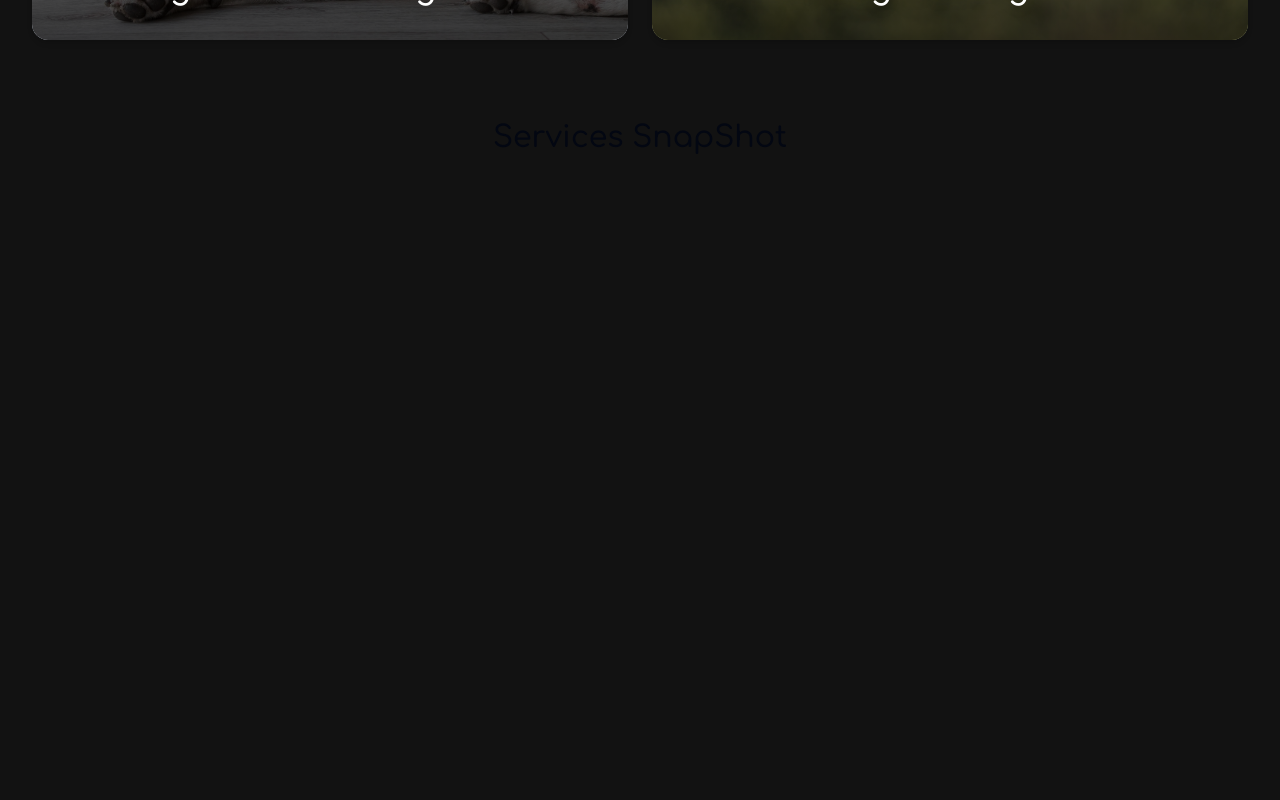
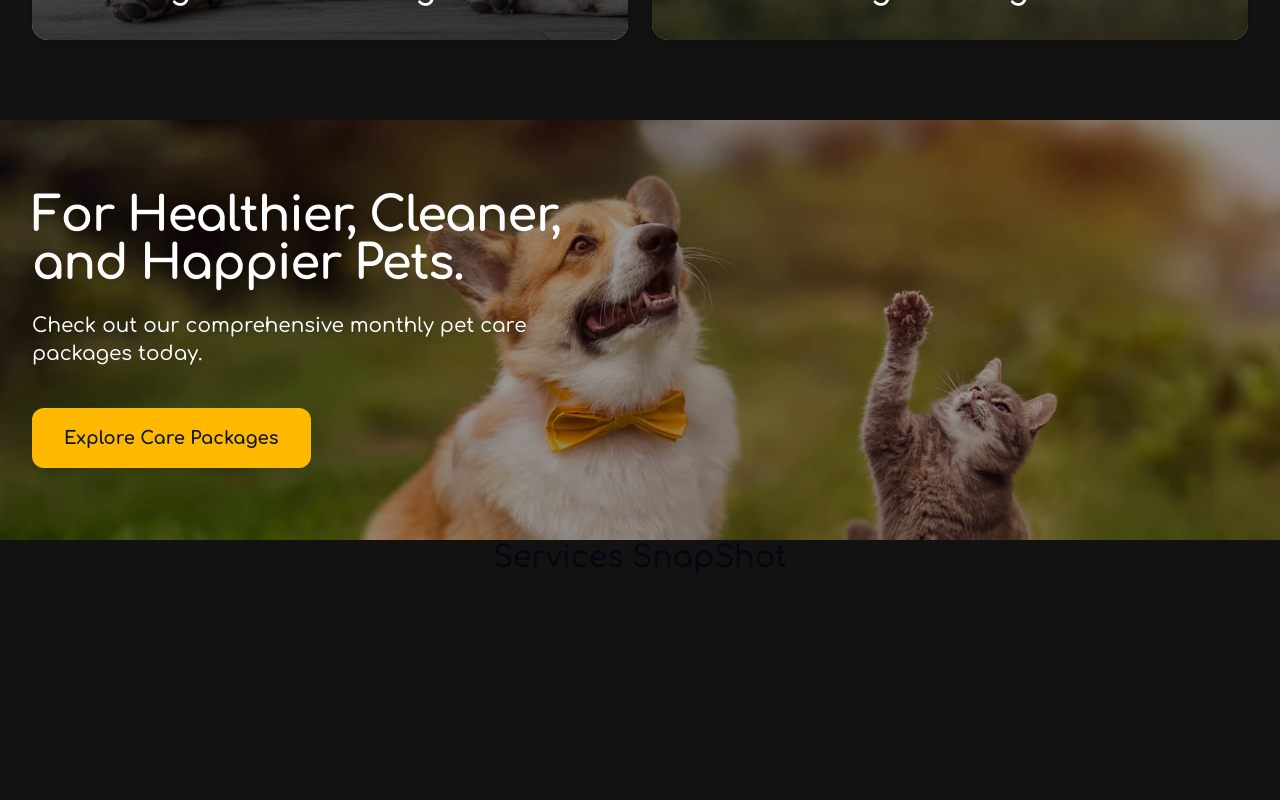
Before and after one commit to madgenius1/dianipetcare, a Next.js app in the folder frontend/: page / in a window 1280 px wide. Shown: the part 2480-3280 px from the top of the page. Built offline with nearby package versions, Linux system fonts and the light colour scheme.

Commit message:
Modified Footer and /landing/Value.tsx

```diff
--- a/frontend/src/app/components/common/Footer.tsx
+++ b/frontend/src/app/components/common/Footer.tsx
@@ -6,7 +6,7 @@ import { RiTwitterXFill } from "react-icons/ri";
 
 
 const links = [
-    { url: "mailto:info@foom.app", title: "info@foom.app" },
+    { url: "mailto:book@dianipetcare.com", title: "book@dianipetcare.com" },
     { url: "tel:+254712345678", title: "+254 712 345 678" },
     { url: "tel:+254712345678", title: "+254 712 345 678" },
 ]
@@ -49,27 +49,28 @@ export default function Footer() {
                 <div className="flex lg:flex-row flex-col lg:justify-between gap-4 p-4">
                     {/* Left Content */}
                     <div className="lg:w-1/3 w-full flex flex-col gap-4 py-4">
-                        <div className="flex flex-col py-2">
+                        <div className="flex flex-col py-2 space-y-2">
                             <Link href="/">
                                 <Image
                                     src="/footerlogo.jpg"
                                     alt="Diani Pet Care logo"
-                                    width={160}
+                                    width={200}
                                     height={80}
                                 />
                             </Link>
                             <p className="text-gray-950 font-semibold text-md">
                                 Your reliable pet care partner for dog walking, grooming, and boarding.
                             </p>
-                        </div>
-                        {/* <div className="lg:py-8 md:py-6 py-4 flex flex-col space-y-2">
+                            <div className="py-4 flex flex-col gap-2">
                             {links.map((link, index) =>
                             (
                                 <Link key={index} href={link.url} className="text-sm lg:text-md hover:underline font-medium text-white dark:text-gray-900">
                                     {link.title}
                                 </Link>
                             ))}
-                        </div> */}
+                        </div>
+                        </div>
+
                         <p className="py-4 text-sm lg:text-md font-medium text-white dark:text-gray-900">
                             Diani, Ukunda
                         </p>
@@ -83,7 +84,7 @@ export default function Footer() {
                         </div>
                     </div>
                     {/* Right Content */}
-                    <div className="lg:w-2/3 w-full lg:flex lg:justify-end lg:px-12 md:px-8">
+                    <div className="lg:w-2/3 w-full lg:flex lg:justify-end lg:px-12 md:px-8 py-4">
                         <div className="grid grid-cols-2 lg:grid-cols-2 gap-6 md:grid-cols-2">
                             {details.map((section, index) => (
                                 <div key={index} className="flex flex-col space-y-2">
--- a/frontend/src/app/components/landing/Value.tsx
+++ b/frontend/src/app/components/landing/Value.tsx
@@ -1,13 +1,41 @@
-
+import Link from "next/link";
 
 export default function Value() {
     return (
-        <section className="min-h-screen">
-            <div className="flex items-center justify-center text-center">
-                <h3 className="text-3xl font-medium text-gray-950">
-                    Services SnapShot
-                </h3>
+        // 1. Set the background image and define padding
+        <section
+            className="py-12 md:py-16 lg:py-18 bg-[url(/dogandcat.webp)] bg-center bg-cover bg-no-repeat relative overflow-hidden"
+            aria-label="Monthly Pet Care Packages Banner"
+        >
+            <div className="absolute inset-0 bg-black opacity-40 z-10"></div>
+            <div className="mx-auto max-w-screen-xl px-4 sm:px-6 lg:px-8 relative z-20">
+                <div className="flex justify-center md:justify-start">
+                    <div className="flex flex-col gap-6 items-center text-center md:items-start md:text-left max-w-xl">
+                        <h3 className="text-white text-3xl sm:text-4xl lg:text-5xl font-extrabold tracking-tight drop-shadow-lg">
+                            For Healthier, Cleaner, and Happier Pets.
+                        </h3>
+                        <p className="text-white text-lg sm:text-xl font-medium drop-shadow-md">
+                            Check out our comprehensive monthly pet care packages today.
+                        </p>
+
+                        <Link
+                            href="/packages"
+                            className="
+                mt-4
+                px-8 py-4
+                text-lg font-bold
+                bg-amber-400 text-gray-900
+                rounded-xl
+                hover:bg-amber-300 transition duration-300
+                shadow-xl
+                transform hover:scale-[1.03]
+              "
+                        >
+                            Explore Care Packages
+                        </Link>
+                    </div>
+                </div>
             </div>
         </section>
-    )
+    );
 }
```
Also changed, not shown: frontend/public/dogandcat.webp (added).
